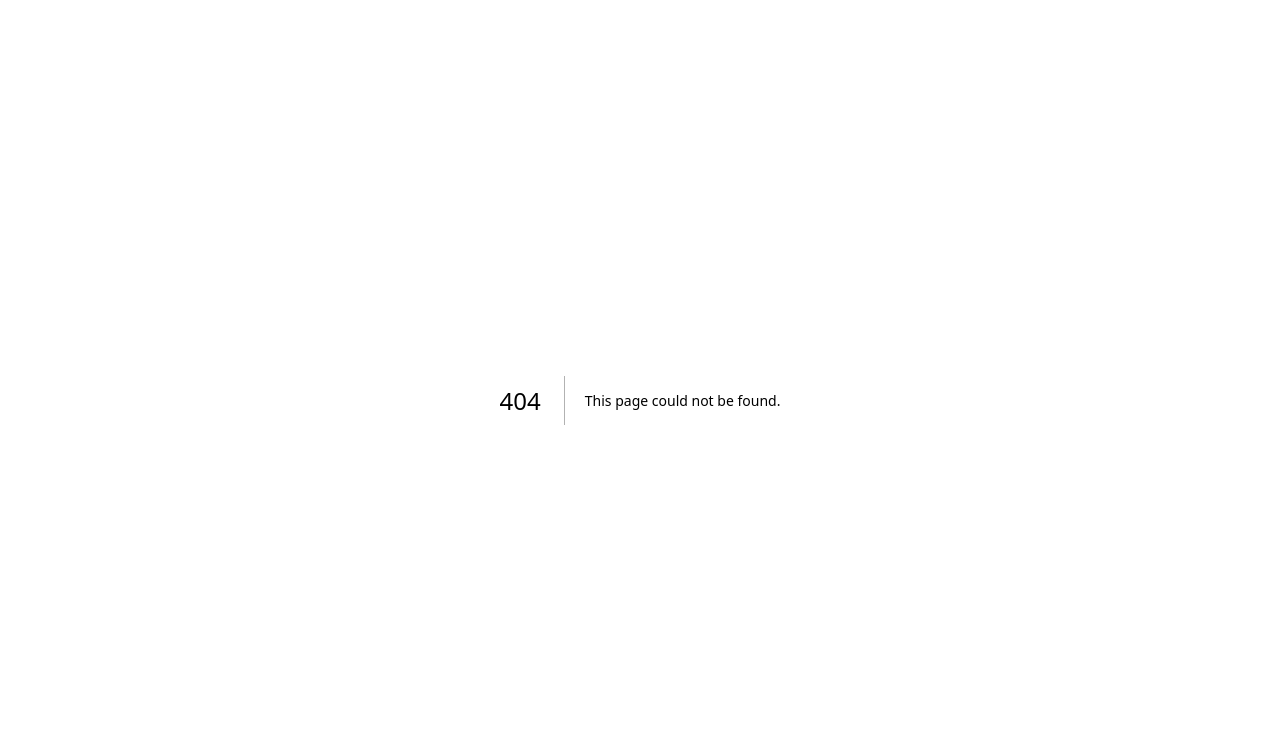
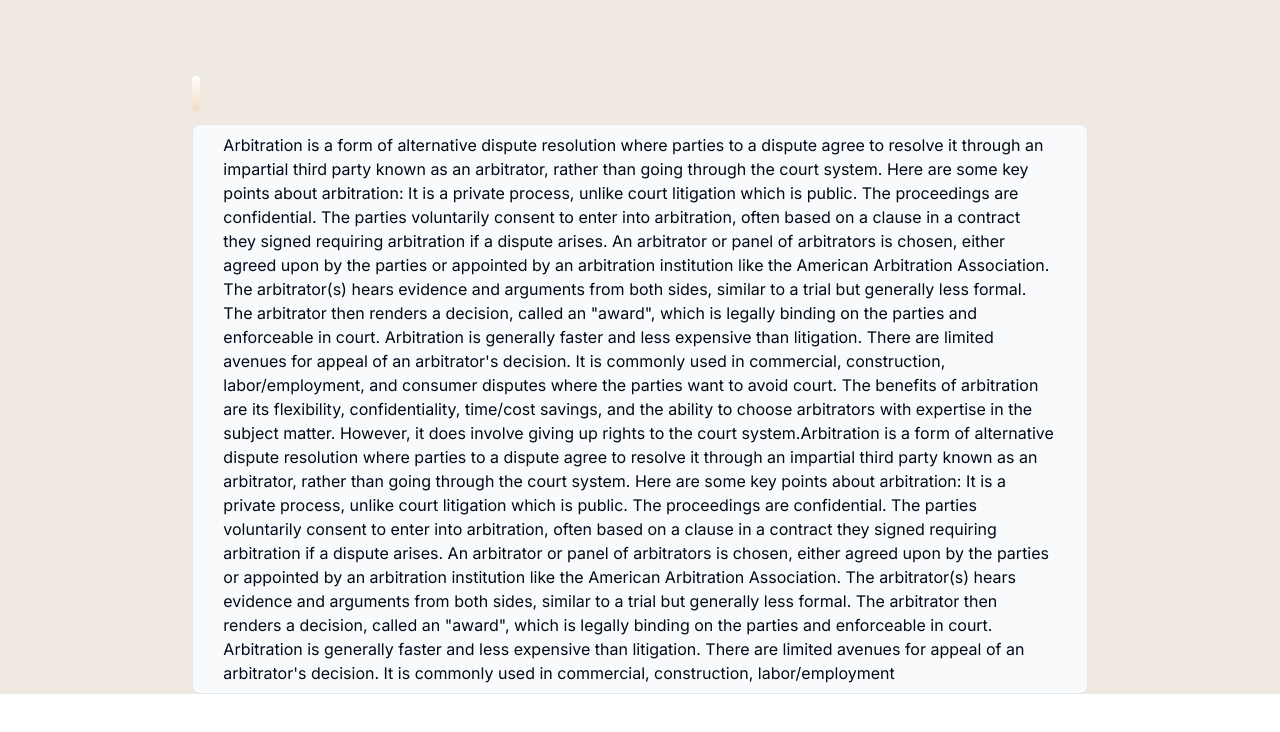
Before and after one commit to vigneshraja122/research-engine, a Next.js app: page /researchpad in a window 1280 px wide. Before the commit this address had no page. Shown: the top 732 px of the page. Built offline with nearby package versions, Linux system fonts and the light colour scheme.

Commit message:
Passed the question to another page

```diff
--- /dev/null
+++ b/app/components/landinginput.tsx
@@ -0,0 +1,58 @@
+"use client";
+import { Button } from "@/components/ui/button";
+import { Input } from "@/components/ui/input";
+import { Paperclip, SendHorizontal } from "lucide-react";
+import React, { ChangeEvent, useRef, useState } from "react";
+
+const LandingInput = () => {
+  const [text, setText] = useState("");
+  const buttonRef = useRef<HTMLButtonElement | null>(null);
+  const formRef = useRef<HTMLFormElement | null>(null);
+
+  const handleInputChange = (event: ChangeEvent<HTMLInputElement>) => {
+    setText(event.target.value);
+  };
+
+  return (
+    <div className="w-[90%] md:w-[70%] md:h-14 h-24 border border-black rounded-lg  p-2 bg-white">
+      <form method="GET" action={"/researchpad"} ref={formRef} className="w-full h-full flex md:flex-row flex-col items-center">
+        <Input
+          className="w-full md:w-[80%]"
+          placeholder="Start your first message..."
+          name="q"
+          id="userInput"
+          typeof="text"
+          onChange={handleInputChange}
+        ></Input>
+        <div className="flex items-center justify-end w-full md:justify-end gap-4">
+          <div className="w-10 h-10 flex items-center justify-center rounded-lg bg-[#f0e9e1]">
+            <input
+              type="file"
+              accept="application/pdf"
+              style={{ display: "none" }}
+              className="file-input"
+            />
+            <Button
+              onClick={() =>
+                document.querySelector<HTMLInputElement>(".file-input")?.click()
+              }
+              variant="link"
+            >
+              <Paperclip />
+            </Button>
+          </div>
+          <Button
+            className="bg-[#a65a03] hover:bg-[#784102]"
+            type="submit"
+            ref={buttonRef}
+          >
+            Start chat
+            <SendHorizontal />
+          </Button>
+        </div>
+      </form>
+    </div>
+  );
+};
+
+export default LandingInput;
--- a/app/page.tsx
+++ b/app/page.tsx
@@ -1,9 +1,5 @@
-"use client"
-import Image from "next/image";
-import { Input } from "@/components/ui/input";
-import { Button } from "@/components/ui/button";
-import { Paperclip } from "lucide-react";
-import { SendHorizontal } from "lucide-react";
+
+import LandingInput from "./components/landinginput";
 
 export default function Home() {
   return (
@@ -15,36 +11,7 @@ export default function Home() {
         <span className="font-serif text-5xl md:text-6xl">
           Welcome, vignesh
         </span>
-        <div className="w-[90%] md:w-[70%] md:h-14 h-24 border border-black rounded-lg flex md:flex-row flex-col items-center p-2 bg-white">
-          <Input
-            className="w-full md:w-[80%]"
-            placeholder="Start your first message..."
-          ></Input>
-          <div className="flex items-center justify-end w-full md:justify-end gap-4">
-            <div className="w-10 h-10 flex items-center justify-center rounded-lg bg-[#f0e9e1]">
-              <input
-                type="file"
-                accept="application/pdf"
-                style={{ display: "none" }}
-                className="file-input"
-              />
-              <Button
-                onClick={() =>
-                  document
-                    .querySelector<HTMLInputElement>(".file-input")
-                    ?.click()
-                }
-                variant="link"
-              >
-                <Paperclip />
-              </Button>
-            </div>
-            <Button className="bg-[#a65a03] hover:bg-[#784102]">
-              Start chat
-              <SendHorizontal />
-            </Button>
-          </div>
-        </div>
+        <LandingInput />
       </div>
     </div>
   );
--- /dev/null
+++ b/app/researchpad/page.tsx
@@ -0,0 +1,59 @@
+export default async function Search({
+  searchParams,
+}: {
+  searchParams: { [key: string]: string };
+}) {
+  const question = searchParams.q;
+
+  return (
+    <div className="w-full flex flex-col items-center bg-[#f0e9e1]">
+      <div className="w-full h-20"></div>
+      <div className="w-[70%] space-y-4 ">
+        <span className="text-xl font-sans  rounded-lg bg-gradient-to-b from-white to-[#f2dcc4] p-1">
+          {question}
+        </span>
+        <div className="w-full h-full border rounded-lg flex justify-center items-center bg-gray-50">
+          <p className="w-[95%] p-2">
+            Arbitration is a form of alternative dispute resolution where
+            parties to a dispute agree to resolve it through an impartial third
+            party known as an arbitrator, rather than going through the court
+            system. Here are some key points about arbitration: It is a private
+            process, unlike court litigation which is public. The proceedings
+            are confidential. The parties voluntarily consent to enter into
+            arbitration, often based on a clause in a contract they signed
+            requiring arbitration if a dispute arises. An arbitrator or panel of
+            arbitrators is chosen, either agreed upon by the parties or
+            appointed by an arbitration institution like the American
+            Arbitration Association. The arbitrator(s) hears evidence and
+            arguments from both sides, similar to a trial but generally less
+            formal. The arbitrator then renders a decision, called an &#34;award&#34;,
+            which is legally binding on the parties and enforceable in court.
+            Arbitration is generally faster and less expensive than litigation.
+            There are limited avenues for appeal of an arbitrator&#39;s decision. It
+            is commonly used in commercial, construction, labor/employment, and
+            consumer disputes where the parties want to avoid court. The
+            benefits of arbitration are its flexibility, confidentiality,
+            time/cost savings, and the ability to choose arbitrators with
+            expertise in the subject matter. However, it does involve giving up
+            rights to the court system.Arbitration is a form of alternative dispute resolution where
+            parties to a dispute agree to resolve it through an impartial third
+            party known as an arbitrator, rather than going through the court
+            system. Here are some key points about arbitration: It is a private
+            process, unlike court litigation which is public. The proceedings
+            are confidential. The parties voluntarily consent to enter into
+            arbitration, often based on a clause in a contract they signed
+            requiring arbitration if a dispute arises. An arbitrator or panel of
+            arbitrators is chosen, either agreed upon by the parties or
+            appointed by an arbitration institution like the American
+            Arbitration Association. The arbitrator(s) hears evidence and
+            arguments from both sides, similar to a trial but generally less
+            formal. The arbitrator then renders a decision, called an &#34;award&#34;,
+            which is legally binding on the parties and enforceable in court.
+            Arbitration is generally faster and less expensive than litigation.
+            There are limited avenues for appeal of an arbitrator&#39;s decision. It
+            is commonly used in commercial, construction, labor/employment</p>
+        </div>
+      </div>
+    </div>
+  );
+}
```
